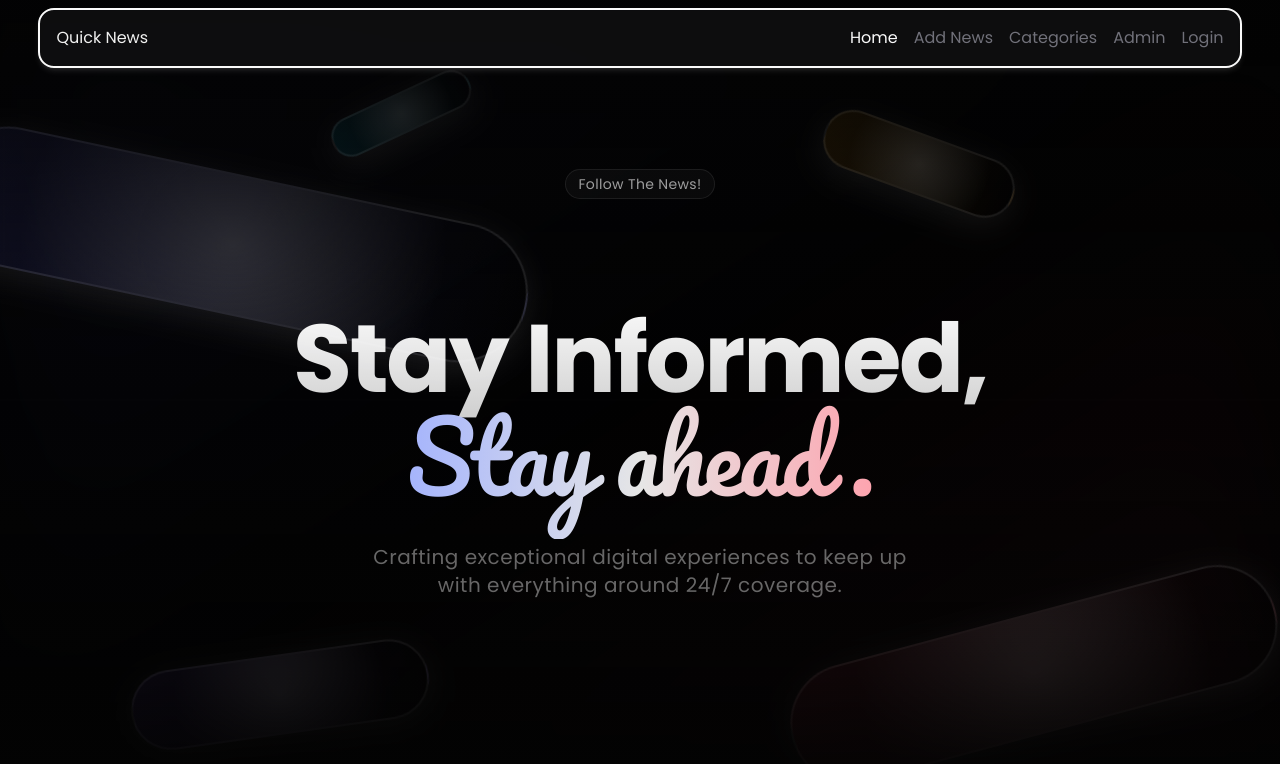
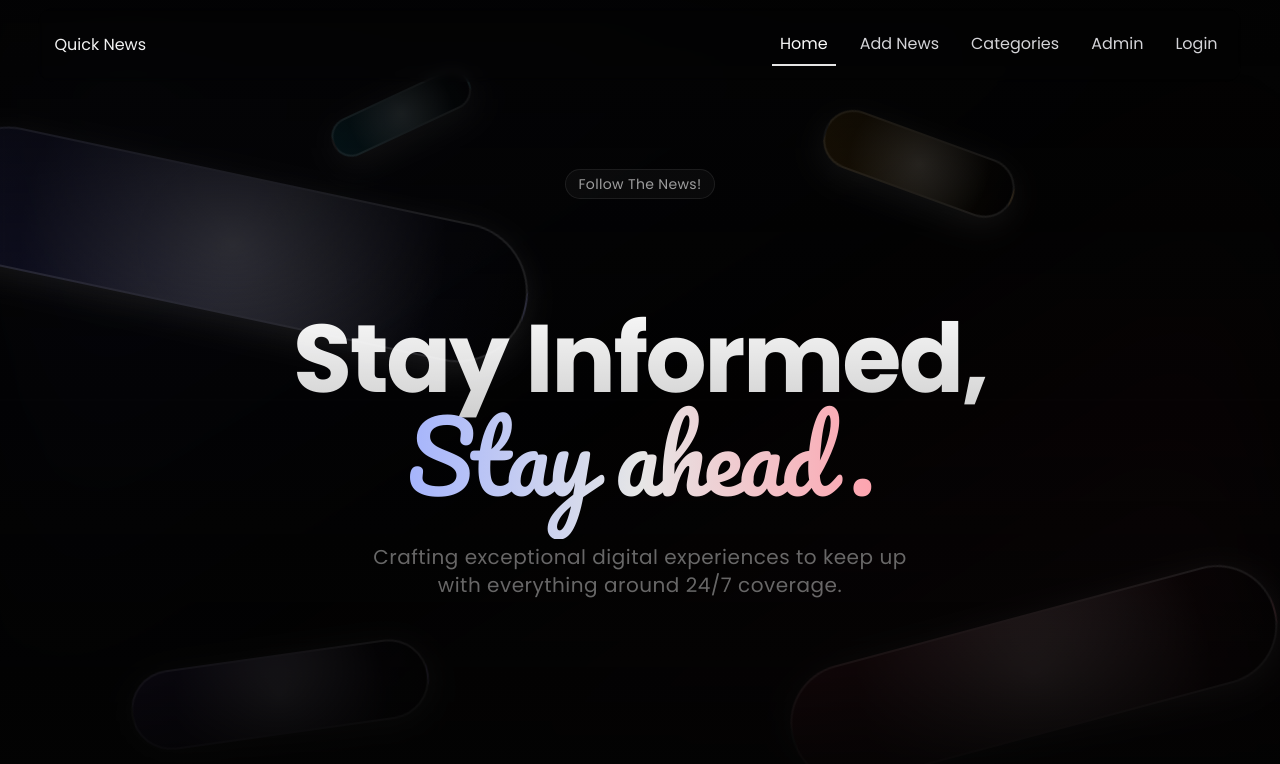
Before and after one commit to Hadi87s/Quick-News, a Next.js app: page / in a window 1280 px wide. Shown: the top 764 px of the page. Built offline with nearby package versions, Linux system fonts and the light colour scheme.

Commit message:
fixing the navbar, adding source name & icon, and general styles buff.

```diff
--- a/Types/@types.ts
+++ b/Types/@types.ts
@@ -3,6 +3,8 @@ export interface INews {
   title: string;
   description: string;
   image: string | null;
+  source_icon: string;
+  source_name: string;
 }
 
 export interface IResponse {
@@ -16,4 +18,6 @@ interface IResponseNewsItem {
   title: string;
   description: string;
   image_url: string | null;
+  source_icon: string;
+  source_name: string;
 }
--- a/app/news-list/[category]/[country]/page.tsx
+++ b/app/news-list/[category]/[country]/page.tsx
@@ -29,7 +29,7 @@ const NewsList = async (props: IProps) => {
 
   return (
     <div className="mb-5">
-      <h1>
+      <h1 className="bg-zinc-800 p-4 mt-0 mb-4 rounded-2xl text-center ">
         {country.toUpperCase()}{" "}
         {category.charAt(0).toUpperCase() + category.slice(1)} News
       </h1>
--- a/app/news-list/layout.tsx
+++ b/app/news-list/layout.tsx
@@ -7,9 +7,9 @@ export default function NewsLayout({
   children: React.ReactNode;
 }>) {
   return (
-    <div className="flex gap-x-3">
-      <CatAside/>
-      <div className="basis-[70%] ">{children}</div>
+    <div className="block md:flex gap-x-4 p-2 justify-evenly">
+      <CatAside />
+      <div className="basis-[70%]">{children}</div>
     </div>
   );
 }
--- a/components/category-aside/CatAside.tsx
+++ b/components/category-aside/CatAside.tsx
@@ -3,7 +3,7 @@ import React from "react";
 
 const CatAside = () => {
   return (
-    <aside className="basis-[30%] h-auto max-w-[300px] bg-zinc-800 text-zinc-100 p-4 rounded-lg shadow-xl">
+    <aside className="hidden md:block basis-[30%] h-auto max-w-[300px] bg-zinc-800 text-zinc-100 p-4 rounded-2xl shadow-xl">
       {/* Related News */}
       <div className="mb-6">
         <h2 className="text-xl font-semibold border-b border-zinc-700 pb-2 mb-3">
--- a/components/header/Header.tsx
+++ b/components/header/Header.tsx
@@ -1,19 +1,40 @@
 "use client";
 import React, { useEffect, useState } from "react";
-import DesktopNav from "../navbar/DesktopNav";
+import DesktopNav from "./navbar/DesktopNav";
 import { AlignJustify, X } from "lucide-react";
-import MobileNav from "../navbar/MobileNav";
+import MobileNav from "./navbar/MobileNav";
 
 const Header = () => {
   const [isMenuVisible, setMenuVisible] = useState(false);
+  const [scrolled, setScrolled] = useState(false);
   useEffect(() => {
     window.onclick = () => {
       setMenuVisible(false);
     };
-  }),
-    [];
+  }, []);
+
+  const handleScroll = () => {
+    const scrollTop = window.scrollY;
+    if (scrollTop > 70) {
+      setScrolled(true);
+    } else {
+      setScrolled(false);
+    }
+  };
+  useEffect(() => {
+    window.addEventListener("scroll", handleScroll);
+    handleScroll();
+    return () => window.removeEventListener("scroll", handleScroll);
+  }, []);
+  const navStyle =
+    "bg-zinc-800/50 text-zinc-200 bg-[radial-gradient(#0000_2px,#3b301e7f_1px)]  bg-[length:4px_4px] bg-repeat";
+
   return (
-    <div className="flex justify-between items-center p-4 fixed top-2 w-[94vw] mx-auto z-30 bg-zinc-900/50 backdrop-blur-sm rounded-2xl ml-[3vw] border-2 border-zinc-50 shadow-md shadow-white/10">
+    <div
+      className={`flex backdrop-blur-sm justify-between items-center transition-all duration-200 p-4 fixed top-2 w-[94%] mx-[3%] z-30 rounded-2xl  ${
+        scrolled ? navStyle : null
+      }`}
+    >
       <div>Quick News</div>
       <DesktopNav />
       <AlignJustify
@@ -36,6 +57,3 @@ const Header = () => {
 };
 
 export default Header;
-function useNavigate(): any {
-  throw new Error("Function not implemented.");
-}
--- a/components/navbar/MobileNav.tsx
+++ b/components/header/navbar/MobileNav.tsx
@@ -15,7 +15,7 @@ const MobileNav = (props: IProps) => {
           : "translate-x-full opacity-0"
       } ${
         styles.beforeNav
-      } transition duration-100 md:hidden flex flex-col gap-x-4 fixed -top-2.5 -right-[4vw] h-[100vh] w-[378px] bg-zinc-900/95 text-white p-4 pt-10 z-20 justify-center items-center gap-y-10`}
+      } transition duration-100 md:hidden flex flex-col gap-x-4 fixed -top-2.5 -right-[4vw] h-[102vh] w-[378px] bg-zinc-900/95 text-white p-4 pt-10 z-20 justify-center items-center gap-y-10`}
     >
       {links.map((link, index) => (
         <NavLink key={index} path={link.path} mobile={true}>
--- a/components/navbar/nav-link/NavLink.tsx
+++ b/components/header/navbar/nav-link/NavLink.tsx
@@ -14,9 +14,9 @@ const NavLink = (props: IProps) => {
     <Link
       className={` ${props.mobile ? "p-4 w-full border-b-2 " : ""}${
         path == props.path
-          ? "text-zinc-50 border-zinc-50"
-          : "text-zinc-500 border-zinc-500"
-      } transition-colors duration-150 hover:text-zinc-50 hover:border-zinc-50`}
+          ? "text-zinc-50 border-b-[2px]"
+          : "text-zinc-300 border-none "
+      } p-2 transition-colors duration-150 hover:text-zinc-50 hover:border-zinc-50`}
       href={props.path}
     >
       {props.children}
--- a/components/news-card/NewsCard.tsx
+++ b/components/news-card/NewsCard.tsx
@@ -6,7 +6,7 @@ interface IProps {
 }
 const NewsCard = ({ news }: IProps) => {
   return (
-    <div className="p-4 bg-zinc-800 rounded-3xl">
+    <div className="p-4 bg-zinc-800 rounded-3xl relative">
       <img
         className=" object-cover rounded-2xl m-w-[100%] h-auto aspect-square"
         src={news.image || "none"}
@@ -16,6 +16,16 @@ const NewsCard = ({ news }: IProps) => {
       />
       <h2 className="">{news.title}</h2>
       <p>{news.description}</p>
+      <div className="absolute top-4 right-4 flex justify-center gap-x-2 flex-wrap font-bold text-[12px] bg-zinc-600/75 rounded-2xl p-[8px]">
+        <span>By {news.source_name}</span>
+        <img
+          className="rounded-lg"
+          src={news.source_icon}
+          alt="source"
+          width={20}
+          height={20}
+        />
+      </div>
     </div>
   );
 };
--- a/services/fetchNews.ts
+++ b/services/fetchNews.ts
@@ -13,6 +13,7 @@ const fetchNews = async (
   );
 
   const result = (await response.json()) as IResponse;
+  console.log(result);
   let latestNews: INews[] = [];
   if (result.status == "success") {
     latestNews = result.results.map((item) => ({
@@ -20,6 +21,8 @@ const fetchNews = async (
       title: item.title,
       image: item.image_url,
       description: item.description,
+      source_icon: item.source_icon,
+      source_name: item.source_name,
     }));
   } else {
     notFound(); // This will redirect to the 404 page, and it is a prebuilt function from the Next it self (Manual notfound trigger)
```
Also changed, not shown: components/header/navbar/DesktopNav.tsx (renamed from components/navbar/DesktopNav.tsx), components/header/navbar/navbar.module.css (renamed from components/navbar/navbar.module.css).
